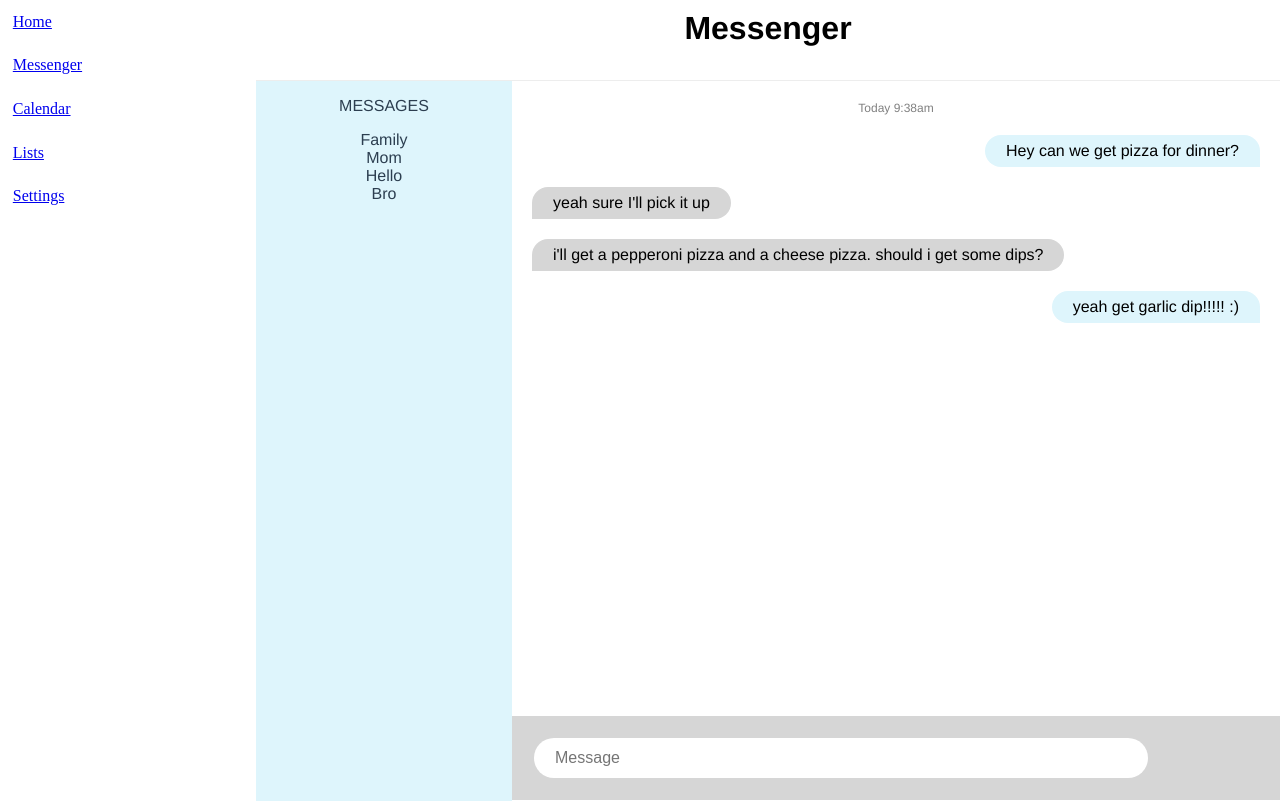
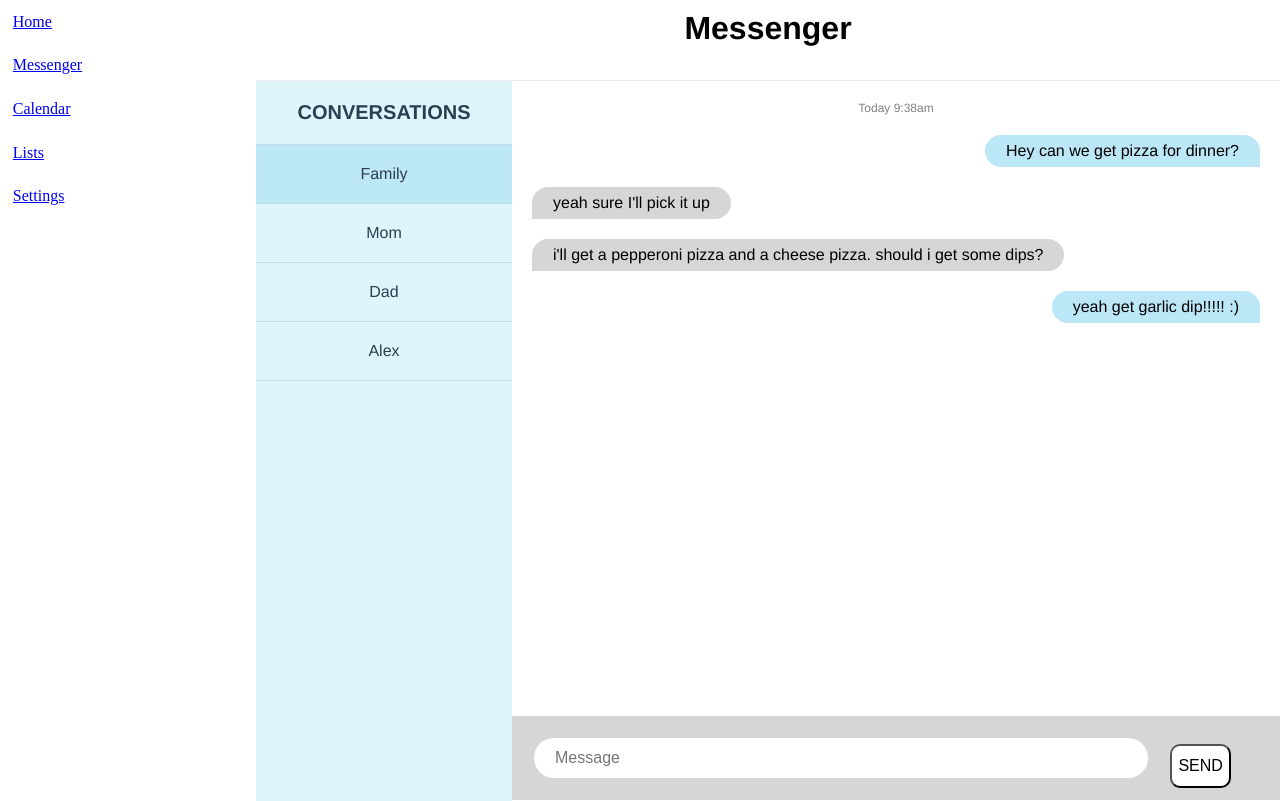
Before and after one commit to MarkRobitaille/HCI-Project, a Vue app in the folder hci-project/: page /#/messenger in a window 1280 px wide. Built offline with nearby package versions, Linux system fonts and the light colour scheme.

Commit message:
added more features to initial message

```diff
--- a/hci-project/src/components/Messenger.vue
+++ b/hci-project/src/components/Messenger.vue
@@ -10,12 +10,15 @@
 
     <div class="message_list">
 
-      <p>MESSAGES</p>
-
-      <div>Family</div>
-      <div>Mom</div>
-      <div>Hello</div>
-      <div>Bro</div>
+      <div class="message_list_header">
+        <p><b>CONVERSATIONS</b></p>
+      </div>
+      <div class="message_list_items">
+        <div class="convo" id="activeConvo">Family</div>
+        <div class="convo">Mom</div>
+        <div class="convo">Dad</div>
+        <div class="convo">Alex</div>
+      </div>
 
     </div>
 
@@ -46,7 +49,7 @@
       <div class="input">
 
           <input class= "typingBox" type="text" name="type here" placeholder="Message">
-          <!-- <input class= "send" type="button" value="S" >  -->
+          <input class= "send" type="button" value="SEND" >
 
       </div>
 
@@ -78,8 +81,8 @@ export default {
   }
 } //export default
 
+//* SEND MESSAGES *//
 
-//* SEND MESSAGES *//
 </script>
 
 <!-- Add "scoped" attribute to limit CSS to this component only -->
@@ -103,6 +106,22 @@ export default {
     float: left;
     overflow-y: scroll;
 
+  }
+
+  .message_list_header{
+    border-bottom: solid 1px #c3dde6;
+    font-size: 20px;
+  }
+
+  .convo{
+
+    border-bottom: solid  1px #c3dde6;
+    padding: 20px;
+
+  }
+
+  #activeConvo{
+    background-color: #bce7f7;
   }
 
   .messageArea {
@@ -133,7 +152,7 @@ export default {
     position: relative;
     clear: both;
 
-  background: #def5fc;
+    background: #bce7f7;
 
     border: solid 1px rgba(0,0,0,0);
     border-radius: 20px 20px 0px 20px;
@@ -198,7 +217,6 @@ export default {
     margin: 22px;
     color: #000;
     word-wrap: break-word;
-  /* display:inline-block; */
 
   }
 
@@ -209,6 +227,23 @@ input[type=text]:focus {
 
   }
 
+  .send{
+
+    box-sizing: border-box;
+    background: white;
+    height: 5.5vh;
+    font-size: 16px;
+    display: inline-flex;
+    margin-top:3.5vh;
+    border-radius:10px;
+    float:right;
+
+  }
+
+  .send:focus{
+    outline:none;
+  }
+
 /* Use classes to create css */
 /* If you want dynamic application of css, create a computed variable in computed section */
 /* Then apply by binding it to html tag by using :class="computedClass" */
```
Lines whose indentation alone changed are shown as unchanged.
